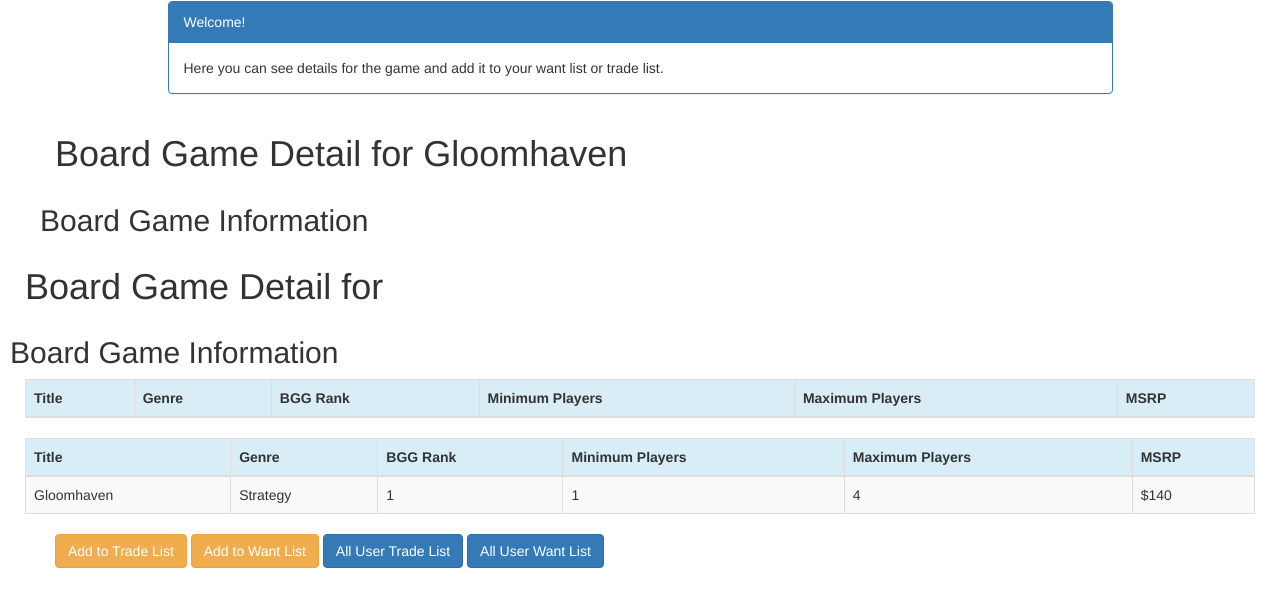
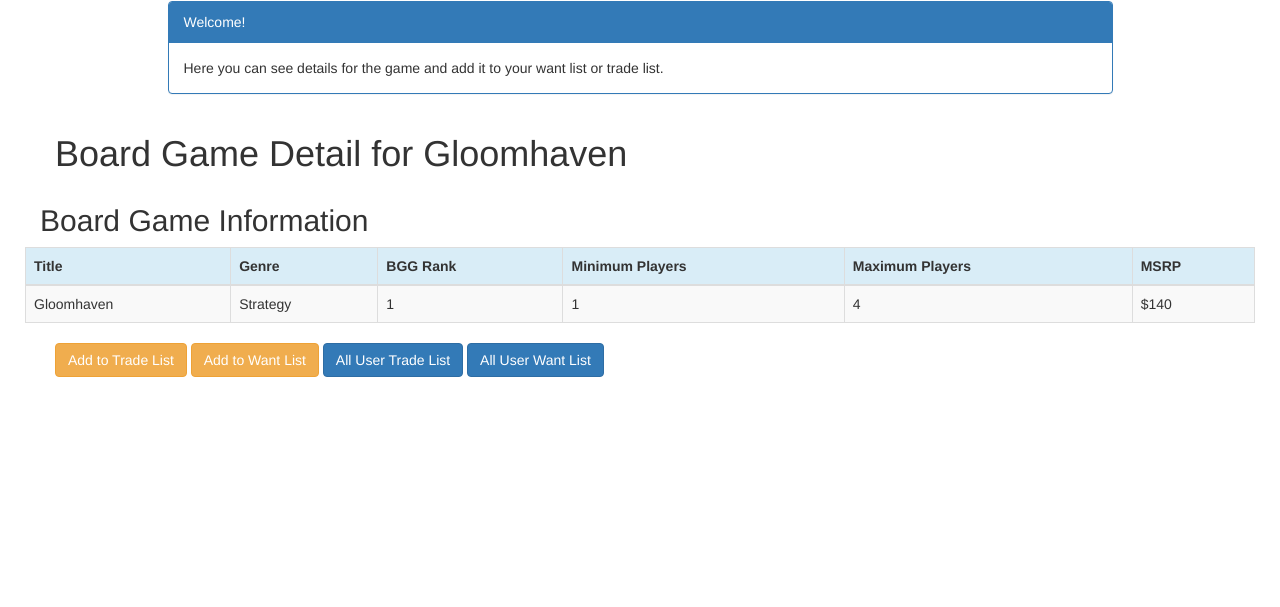
Before and after one commit to Carson402/ISQA3900-Group-9-Project, a Django app: page /boardgames/1/detail/ in a window 1280 px wide. Shown: the part 52-659 px from the top of the page. Run offline with Django 3.2, Linux system fonts and the light colour scheme; a user stored in the database is signed in; data comes from the database, SQL or seed files in the repository; lists and menus that the app fills with data are empty; some libraries are stand-ins or nearby versions.

Commit message:
Final adjustments

```diff
--- a/templates/crm/boardgames_detail.html
+++ b/templates/crm/boardgames_detail.html
@@ -20,25 +20,6 @@
         {% for boardgames in boardgames %}
             <h1 style="padding-left: 15Px">Board Game Detail for {{ boardgames.boardgames_title }}</h1>
         {% endfor %}
-        <div class="row">
-            <h2 style="padding-left: 15Px">Board Game Information</h2>
-        </div>
-        <div class="row">
-            <table class="table table-striped table-bordered table-hover">
-                <thead>
-                <tr class="bg-info">
-                    <th>Title</th>
-                    <th>Genre</th>
-                    <th>BGG Rank</th>
-                    <th>Minimum Players</th>
-                    <th>Maximum Players</th>
-                    <th>MSRP</th>
-                </tr>
-                </thead>
-
-    <div class="row">
-        <h1 style="padding-left: 15Px">Board Game Detail for {{ boardgames.boardgames_title }}</h1>
-
         <div class="row">
             <h2 style="padding-left: 15Px">Board Game Information</h2>
         </div>
```
Also changed, not shown: templates/crm/user_detail.html (+4 -8 lines). Lines whose indentation alone changed are shown as unchanged.
